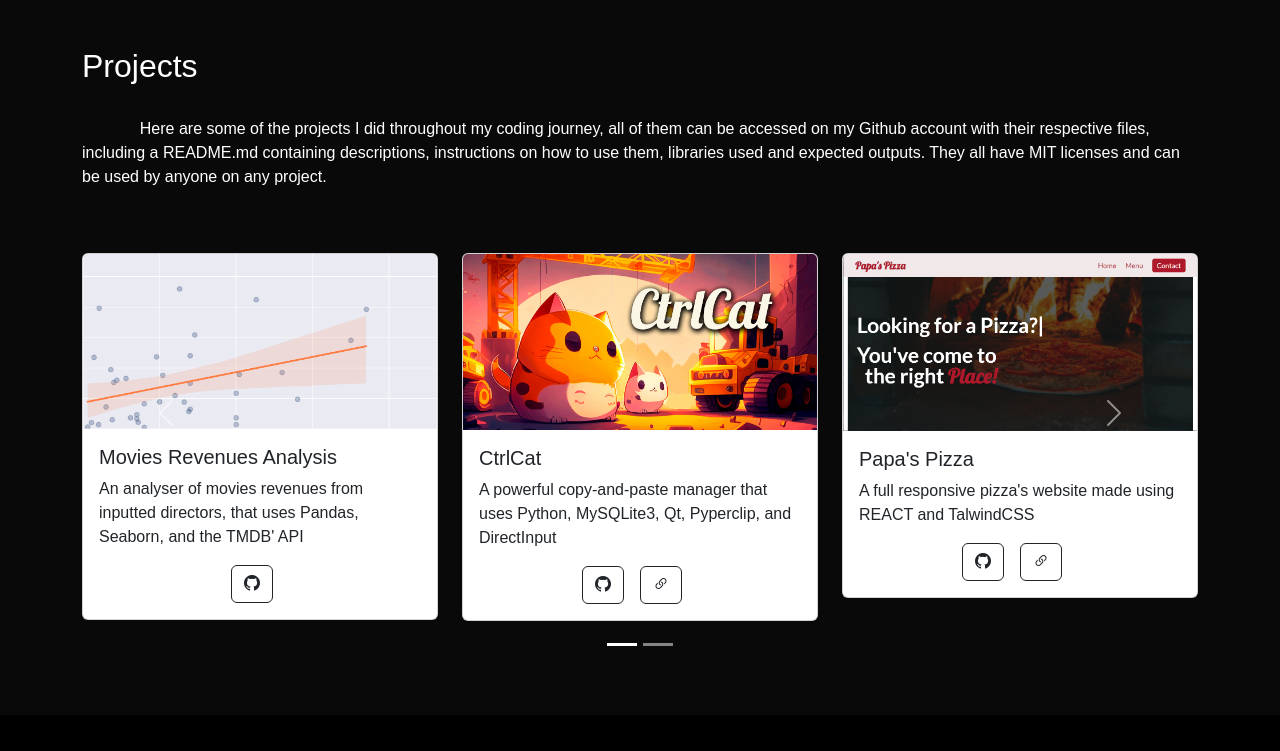
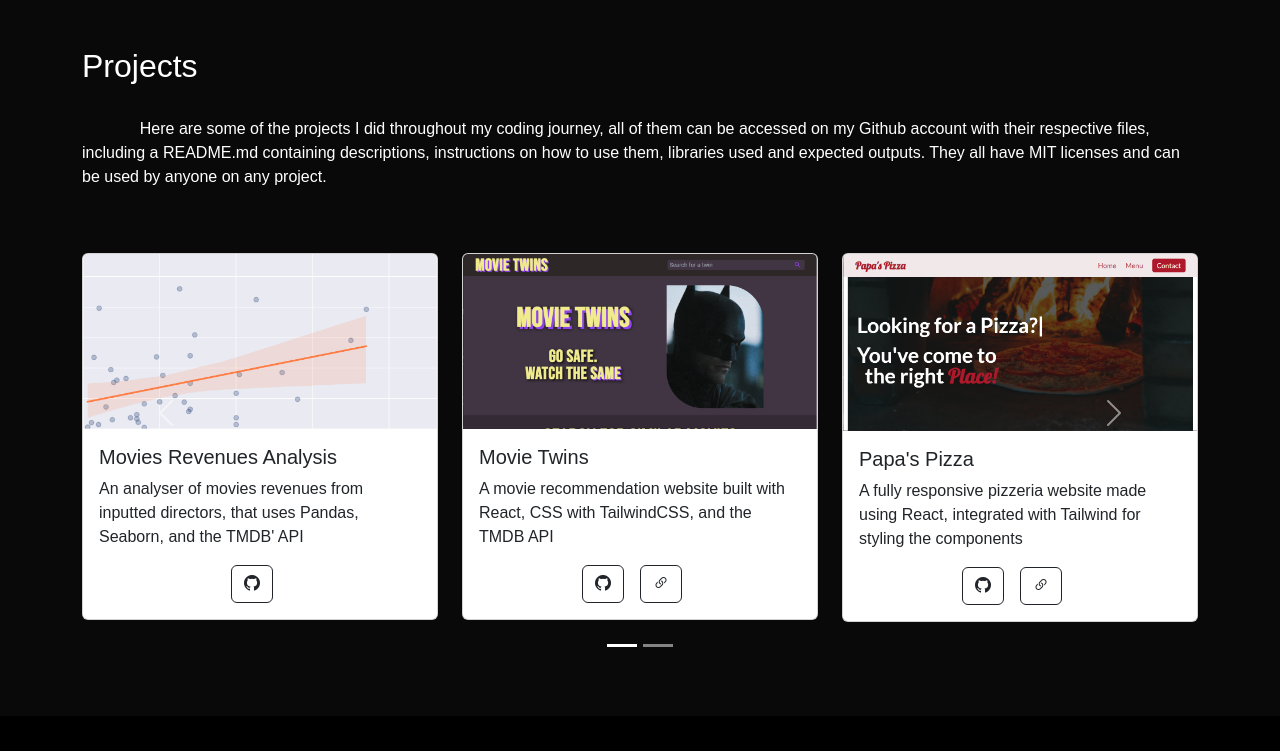
Before and after one commit to GabrielEger2/portfolio-website, a Flask app: page / in a window 1280 px wide. Shown: the part 3983-4734 px from the top of the page. Run offline with Flask 2, Linux system fonts and the light colour scheme; some libraries are stand-ins or nearby versions; some web fonts are replaced.

Commit message:
Portfolio section changed
I've changed the portfolio section in order to update the new projects I'm currently working on

```diff
--- a/templates/index.html
+++ b/templates/index.html
@@ -147,11 +147,11 @@
                     <h2>&nbsp;</h2>
                     <ul class="list-group list-group-flush fs-5">
                         <li class="list-group-item">Python</li>
-                        <li class="list-group-item">Jupyter</li>
                         <li class="list-group-item">Git</li>
                         <li class="list-group-item">Html</li>
                         <li class="list-group-item">CSS</li>
                         <li class="list-group-item">JavaScript</li>
+                        <li class="list-group-item">Photoshop</li>
                         <li class="list-group-item">RestAPI</li>
                         <li class="list-group-item">MySQL</li>
                         <li class="list-group-item">LaTeX</li>
@@ -176,10 +176,9 @@
                         <li class="list-group-item">Python: <span class="fw-lighter">Pandas</span></li>
                         <li class="list-group-item">Python: <span class="fw-lighter">Numpy</span></li>
                         <li class="list-group-item">Python: <span class="fw-lighter">MySQLite3</span></li>
-                        <li class="list-group-item">Python: <span class="fw-lighter">OpenCV</span></li>
                         <li class="list-group-item">Python: <span class="fw-lighter">Beautiful Soup4</span></li>
                         <li class="list-group-item">Python: <span class="fw-lighter">Seaborn</span></li>
-                        <li class="list-group-item">Python: <span class="fw-lighter">Requests</span></li>
+                        <li class="list-group-item">JavaScript: <span class="fw-lighter">framer-motion</span></li>
                         <li class="list-group-item">JavaScript: <span class="fw-lighter">React</span></li>
                       </ul>
                 </div>
@@ -299,15 +298,15 @@
                                 </div>
                                 <div class="col">
                                     <div class="card">
-                                        <img src="../static/img/github_ctrlcat.jpg" class="card-img-top img-fluid w-100"
+                                        <img src="../static/img/github_movietwins.png" class="card-img-top img-fluid w-100"
                                             alt="print do blog">
                                         <div class="card-body">
-                                            <h5 class="card-title">CtrlCat</h5>
-                                            <p class="card-text">A powerful copy-and-paste manager that uses Python, MySQLite3, Qt, Pyperclip, and DirectInput</p>
+                                            <h5 class="card-title">Movie Twins</h5>
+                                            <p class="card-text">A movie recommendation website built with React, CSS with TailwindCSS, and the TMDB API</p>
                                             <div class="d-flex justify-content-center">
-                                                <a href="https://github.com/GabrielEger2/CtrlCat" target='_blank'
+                                                <a href="https://github.com/GabrielEger2/movie-twins" target='_blank'
                                                     class="btn btn-outline-dark me-3"><i class="bi bi-github"></i></a>
-                                                <a href="https://ctrlcat.onrender.com" target='_blank'
+                                                <a href="https://movie-twins.onrender.com/" target='_blank'
                                                     class="btn btn-outline-dark me-3"><i class="bi bi-link-45deg"></i></a>
                                             </div>
                                         </div>
@@ -319,7 +318,7 @@
                                             alt="print do blog">
                                         <div class="card-body">
                                             <h5 class="card-title">Papa's Pizza</h5>
-                                            <p class="card-text">A full responsive pizza's website made using REACT and TalwindCSS</p>
+                                            <p class="card-text">A fully responsive pizzeria website made using React, integrated with Tailwind for styling the components</p>
                                             <div class="d-flex justify-content-center">
                                                 <a href="https://github.com/GabrielEger2/papas-pizza" target='_blank'
                                                     class="btn btn-outline-dark me-3"><i class="bi bi-github"></i></a>
@@ -343,7 +342,7 @@
                                             <h5 class="card-title">Music Time Back Machine
                                             </h5>
                                             <p class="card-text">An app that takes the top 100 music of a particular day and creates a
-                                                playlist on Spotify based on that, using Qt, Beautiful Soup, CSS, Requests and Spotipy</p>
+                                                playlist on Spotify based on that, using Qt, Beautiful Soup, CSS, Requests and Spotify</p>
                                             <div class="d-flex justify-content-center">
                                                 <a href="https://github.com/GabrielEger2/music-time-back-machine" target='_blank'
                                                     class="btn btn-outline-dark me-3"><i class="bi bi-github"></i></a>
@@ -358,7 +357,7 @@
                                         <div class="card-body">
                                             <h5 class="card-title">Qt Crud
                                             </h5>
-                                            <p class="card-text">A MySQL crud with frontend, made with Python, SQLite, CSS, and Qt</p>
+                                            <p class="card-text">A CRUD with frontend, made with Python, SQLite for data storage, and Qt for the graphical user interface</p>
                                             <div class="d-flex justify-content-center">
                                                 <a href="https://github.com/GabrielEger2/python-mysql-project"
                                                     target='_blank' class="btn btn-outline-dark me-3"><i
```
Also changed, not shown: static/img/github_movietwins.png (added).
